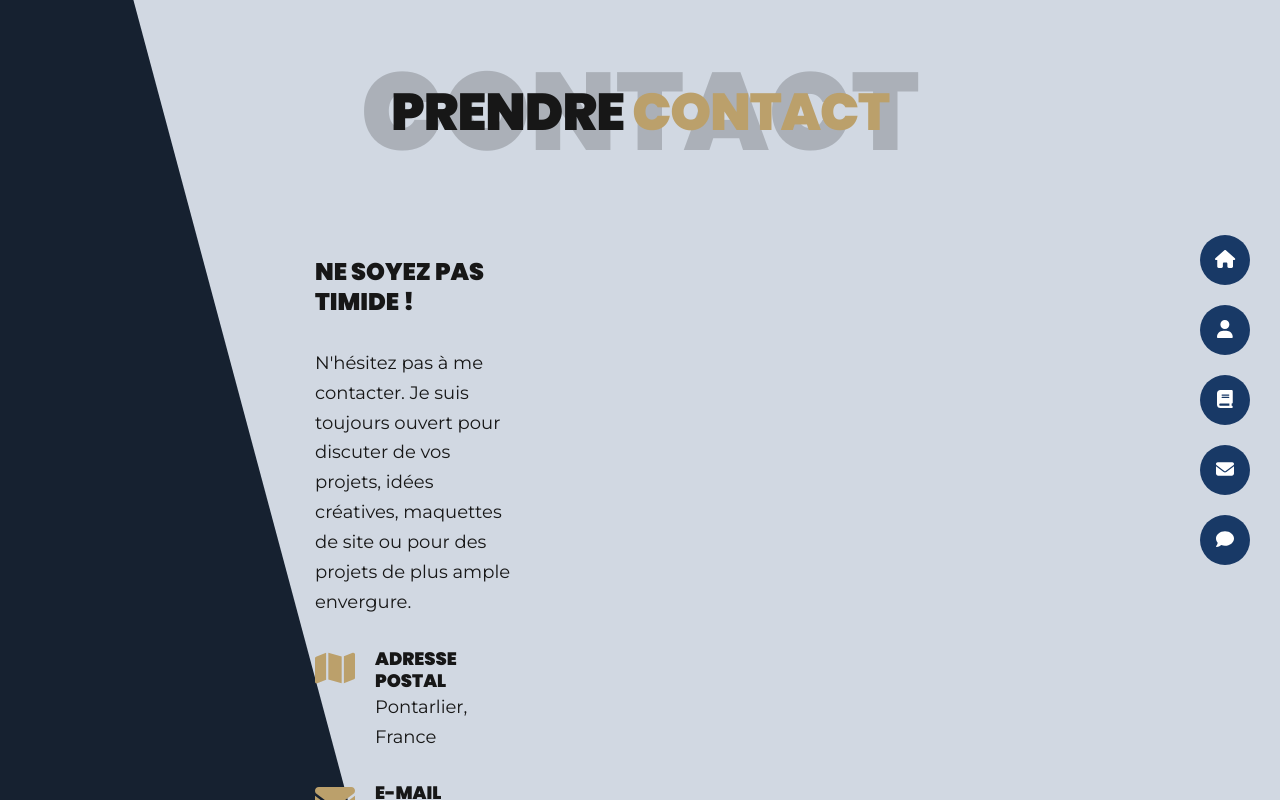
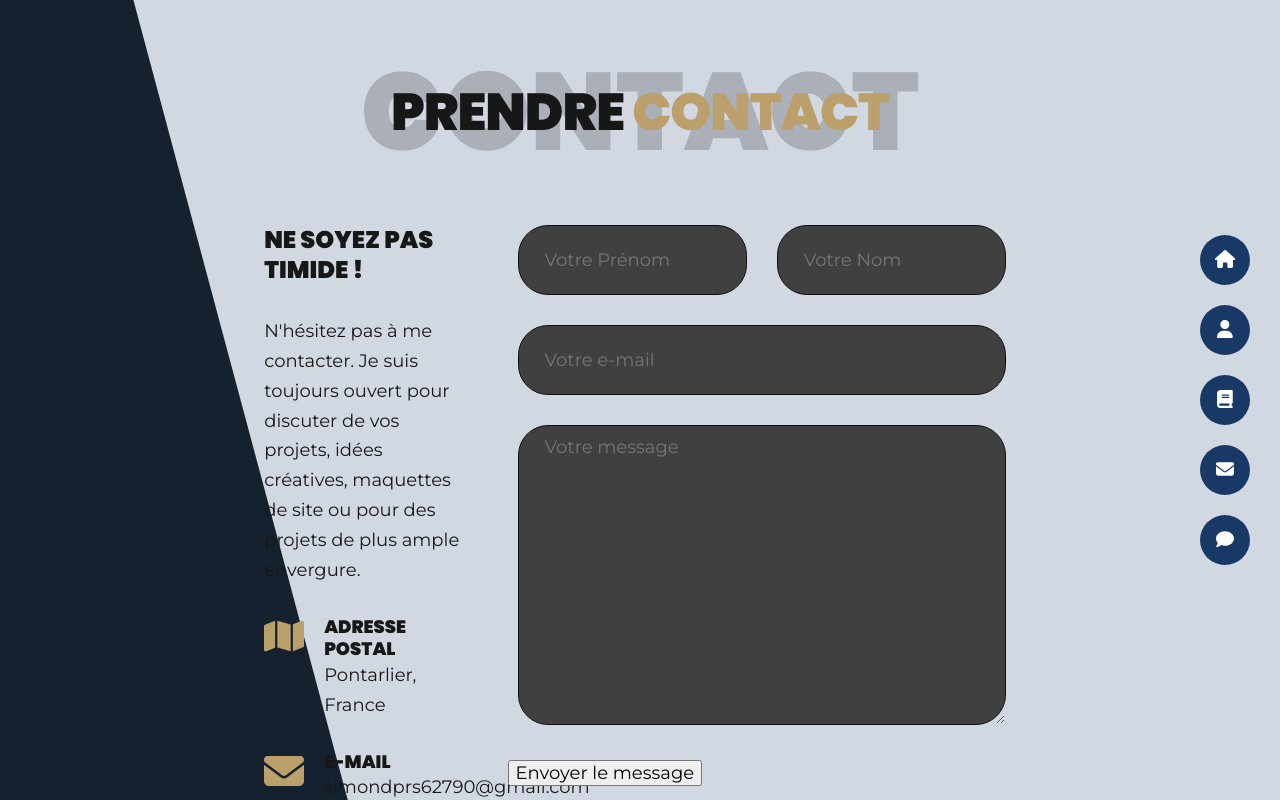
Before and after one commit to PilcodeurDev/my-visual-impact, a Next.js app: page /contact in a window 1280 px wide. Shown: the top 800 px of the page. Built offline with nearby package versions, Linux system fonts and the light colour scheme.

Commit message:
add imput form and sass file

```diff
--- a/src/app/contact/contact.module.sass
+++ b/src/app/contact/contact.module.sass
@@ -29,6 +29,9 @@
   justify-content: center
   gap: 40px
 
+  h4
+    margin-top: 0px
+
 .topUp
   position: relative
   height: 70vh
--- a/src/app/contact/page.js
+++ b/src/app/contact/page.js
@@ -8,6 +8,7 @@ import { faMap, faEnvelope, faPhone } from "@fortawesome/free-solid-svg-icons";
  */
 import BlockDecoration from "@/components/block-decoration/block-decoration"
 import styles from './contact.module.sass'
+import Form from "@/components/form/form";
 
 const Contact = () => {
 
@@ -61,7 +62,8 @@ const Contact = () => {
             ))}
             </div>
           </div>
-          <div className={`${styles.topUp} col_4`}>
+          <div className={`${styles.topUp} col_5`}>
+            <Form />
           </div>
         </div>
       </div>
--- /dev/null
+++ b/src/components/form/form.js
@@ -0,0 +1,42 @@
+import styles from './form.module.sass'
+
+export default function Form() {
+  return (
+      <form>
+        <div className={styles.caractere} >
+          <div className={styles.form_group}>
+            <input
+              type="text"
+              name="firstname"
+              id="firstname"
+              placeholder="Votre Prénom"
+            />
+          </div>
+          <div className={styles.form_group}>
+            <input
+              type="text"
+              name="name"
+              id="name"
+              placeholder="Votre Nom"
+            />
+          </div>
+        </div>
+        <div className={styles.form_group}>
+          <input
+            type="email"
+            name="email"
+            id="email"
+            placeholder="Votre e-mail"
+          />
+        </div>
+        <div className={styles.form_group}>
+          <textarea
+            name="message"
+            id="message"
+            placeholder="Votre message">
+          </textarea>
+        </div>
+        <button type="submit">Envoyer le message</button>
+      </form>
+  )
+}
--- /dev/null
+++ b/src/components/form/form.module.sass
@@ -0,0 +1,27 @@
+@import '@/styles/utils/colors'
+
+.caractere
+  display: flex
+  gap: 10px
+  width: 100%
+
+.form_group
+  margin: 0px 10px 30px
+  flex: 1
+
+  input, textarea
+    width: 100%
+    height: 70px
+    padding: 11px 26px
+    background: #404040
+    color: #fff
+    border: 1px solid #111
+    border-radius: 30px
+    outline: none
+    transition: all 0.1s ease-in-out
+
+    &:focus
+      border: 3px solid $lion
+
+  textarea
+    height: 300px
```
